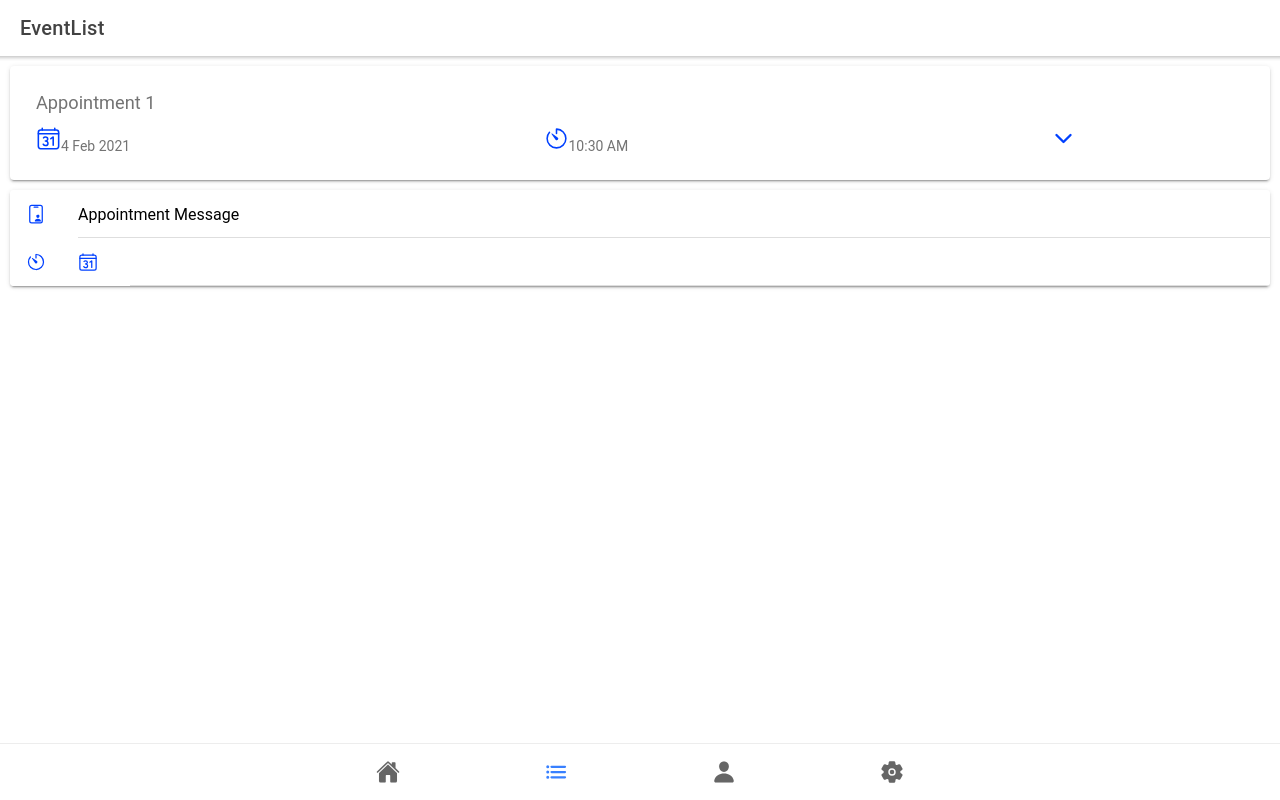
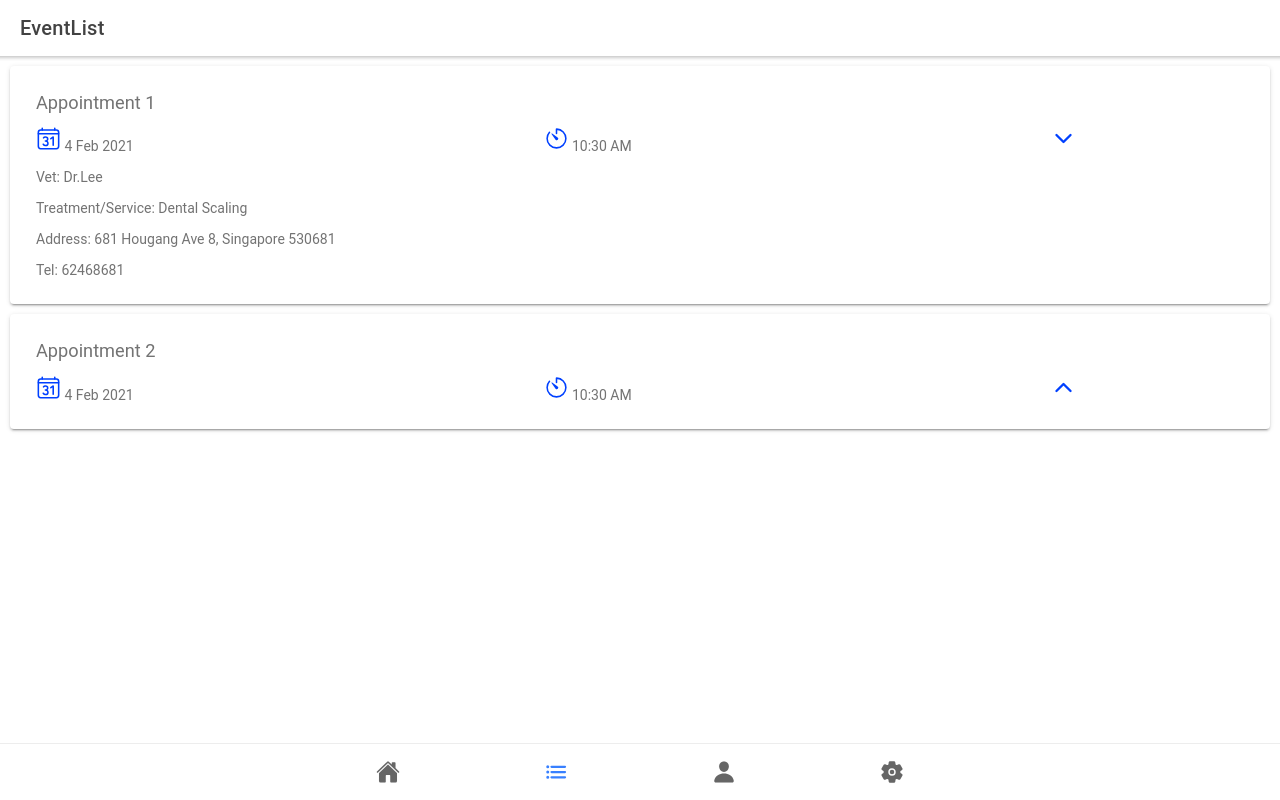
Before and after one commit to johnewong/CZ2006-Frontend, a React (Create React App) app: page /EventList in a window 1280 px wide. Built offline with nearby package versions, Linux system fonts and the light colour scheme.

Commit message:
change eventlist

```diff
--- a/src/pages/EventList.tsx
+++ b/src/pages/EventList.tsx
@@ -19,7 +19,12 @@ import { IonGrid, IonRow, IonCol } from "@ionic/react";
 import { pin, idCardOutline } from "ionicons/icons";
 import { useHistory } from "react-router-dom";
 import { IonRouteInner } from "@ionic/react-router/dist/types/ReactRouter/IonRouteInner";
-import { calendarNumberOutline, timerOutline, chevronDown } from "ionicons/icons";
+import {
+  calendarNumberOutline,
+  timerOutline,
+  chevronDown,
+  chevronUp
+} from "ionicons/icons";
 import "./EventList.css";
 
 const EventList: React.FC = () => {
@@ -47,6 +52,7 @@ const EventList: React.FC = () => {
                     style={{ fontSize: "25px", color: "#0040ff" }}
                     icon={calendarNumberOutline}
                   />
+                  <IonLabel> </IonLabel>
                   <IonLabel>4 Feb 2021</IonLabel>
                 </IonCol>
                 <IonCol size="5">
@@ -54,6 +60,7 @@ const EventList: React.FC = () => {
                     style={{ fontSize: "25px", color: "#0040ff" }}
                     icon={timerOutline}
                   />
+                  <IonLabel> </IonLabel>
                   <IonLabel>10:30 AM</IonLabel>
                 </IonCol>
                 <IonCol>
@@ -63,55 +70,94 @@ const EventList: React.FC = () => {
                   />
                 </IonCol>
               </IonRow>
+              <IonRow>
+                <IonCol>
+                  <IonLabel>Vet: </IonLabel>
+                  <IonLabel>Dr.Lee </IonLabel>
+                </IonCol>
+              </IonRow>
+              <IonRow>
+                <IonCol>
+                  <IonLabel>Treatment/Service: </IonLabel>
+                  <IonLabel>Dental Scaling</IonLabel>
+                </IonCol>
+              </IonRow>
+              <IonRow>
+                <IonCol>
+                  <IonLabel>Address: </IonLabel>
+                  <IonLabel>681 Hougang Ave 8, Singapore 530681</IonLabel>
+                </IonCol>
+              </IonRow>
+              <IonRow>
+                <IonCol>
+                  <IonLabel>Tel: </IonLabel>
+                  <IonLabel>62468681</IonLabel>
+                </IonCol>
+              </IonRow>
             </IonGrid>
           </IonCardContent>
-          {/* <IonItem>
-            <IonIcon
-              style={{ fontSize: "20px", color: "#0040ff" }}
-              icon={idCardOutline}
-              slot="start"
-            />
-            <IonLabel>Appointment Message</IonLabel>
-          </IonItem>
-
-          <IonItem>
-            <IonIcon
-              style={{ fontSize: "20px", color: "#0040ff" }}
-              icon={calendarNumberOutline}
-              slot="start"
-            />
-            <IonIcon
-              style={{ fontSize: "20px", color: "#0040ff" }}
-              icon={timerOutline}
-              slot="start"
-            />
-          </IonItem> */}
         </IonCard>
 
         <IonCard>
-          <IonItem>
+          <IonCardContent class="ion-text-left">
+            <IonGrid>
+              <IonRow>
+                <IonCol>
+                  <IonLabel>
+                    <div className="card-title">Appointment 2</div>
+                  </IonLabel>
+                </IonCol>
+              </IonRow>
+              <IonRow>
+                <IonCol size="5">
                   <IonIcon
-              style={{ fontSize: "20px", color: "#0040ff" }}
-              icon={idCardOutline}
-              slot="start"
+                    style={{ fontSize: "25px", color: "#0040ff" }}
+                    icon={calendarNumberOutline}
                   />
-
-            <IonLabel>Appointment Message</IonLabel>
-          </IonItem>
-
-          <IonItem>
+                  <IonLabel> </IonLabel>
+                  <IonLabel>4 Feb 2021</IonLabel>
+                </IonCol>
+                <IonCol size="5">
                   <IonIcon
-              style={{ fontSize: "20px", color: "#0040ff" }}
+                    style={{ fontSize: "25px", color: "#0040ff" }}
                     icon={timerOutline}
-              slot="start"
                   />
-
+                  <IonLabel> </IonLabel>
+                  <IonLabel>10:30 AM</IonLabel>
+                </IonCol>
+                <IonCol>
                   <IonIcon
-              style={{ fontSize: "20px", color: "#0040ff" }}
-              icon={calendarNumberOutline}
-              slot="start"
+                    style={{ fontSize: "25px", color: "#0040ff" }}
+                    icon={chevronUp}
                   />
-          </IonItem>
+                </IonCol>
+              </IonRow>
+              {/* <IonRow>
+                <IonCol>
+                  <IonLabel>Vet: </IonLabel>
+                  <IonLabel>Dr.Lee </IonLabel>
+                </IonCol>
+              </IonRow>
+              <IonRow>
+                <IonCol>
+                  <IonLabel>Treatment/Service: </IonLabel>
+                  <IonLabel>Dental Scaling</IonLabel>
+                </IonCol>
+              </IonRow>
+              <IonRow>
+                <IonCol>
+                  <IonLabel>Address: </IonLabel>
+                  <IonLabel>681 Hougang Ave 8, Singapore 530681</IonLabel>
+                </IonCol>
+              </IonRow>
+              <IonRow>
+                <IonCol>
+                  <IonLabel>Tel: </IonLabel>
+                  <IonLabel>62468681</IonLabel>
+                </IonCol>
+              </IonRow> */}
+            </IonGrid>
+          </IonCardContent>
         </IonCard>
       </IonContent>
     </IonPage>
```
Lines whose indentation alone changed are shown as unchanged.
